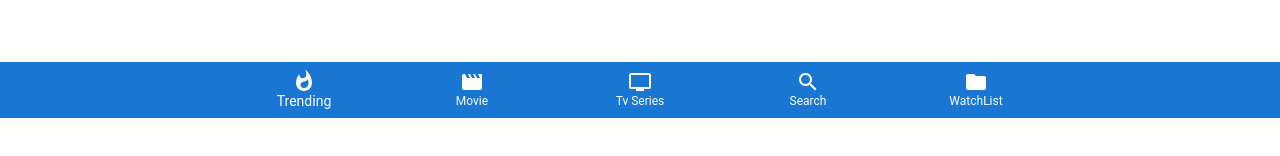
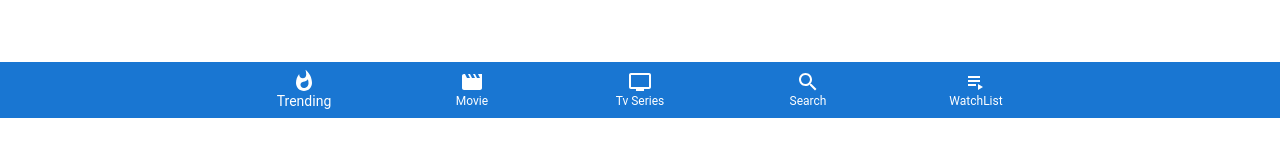
Before and after one commit to AJAY12398/Trending-show, a React (Create React App) app: page / in a window 1280 px wide. Shown: the part 682-838 px from the top of the page. Built offline with nearby package versions, Linux system fonts and the light colour scheme; no server answers.

Commit message:
change button

```diff
--- a/src/components/Mnav.js
+++ b/src/components/Mnav.js
@@ -6,9 +6,9 @@ import BottomNavigation from '@material-ui/core/BottomNavigation';
 import BottomNavigationAction from '@material-ui/core/BottomNavigationAction';
 import WhatshotIcon from '@material-ui/icons/Whatshot';
 import SearchIcon from '@material-ui/icons/Search';
-import FolderIcon from '@material-ui/icons/Folder'
 import MovieIcon from '@material-ui/icons/Movie';
 import TvIcon from '@material-ui/icons/Tv';
+import PlaylistPlayIcon from '@material-ui/icons/PlaylistPlay';
 const useStyles = makeStyles({
   root: {
     width: "100%",
@@ -45,7 +45,7 @@ export default function SimpleBottomNavigation() {
       <BottomNavigationAction label="Movie" style = {{color:"white"}} icon={<MovieIcon/>} />
       <BottomNavigationAction label="Tv Series" style = {{color:"white"}} icon={<TvIcon />} />
       <BottomNavigationAction label="Search" style = {{color:"white"}} icon={<SearchIcon />} />
-      <BottomNavigationAction label="WatchList" style = {{color:"white"}} icon={<FolderIcon />} />
+      <BottomNavigationAction label="WatchList" style = {{color:"white"}} icon={<PlaylistPlayIcon />} />
     </BottomNavigation>
   );
 }
```
